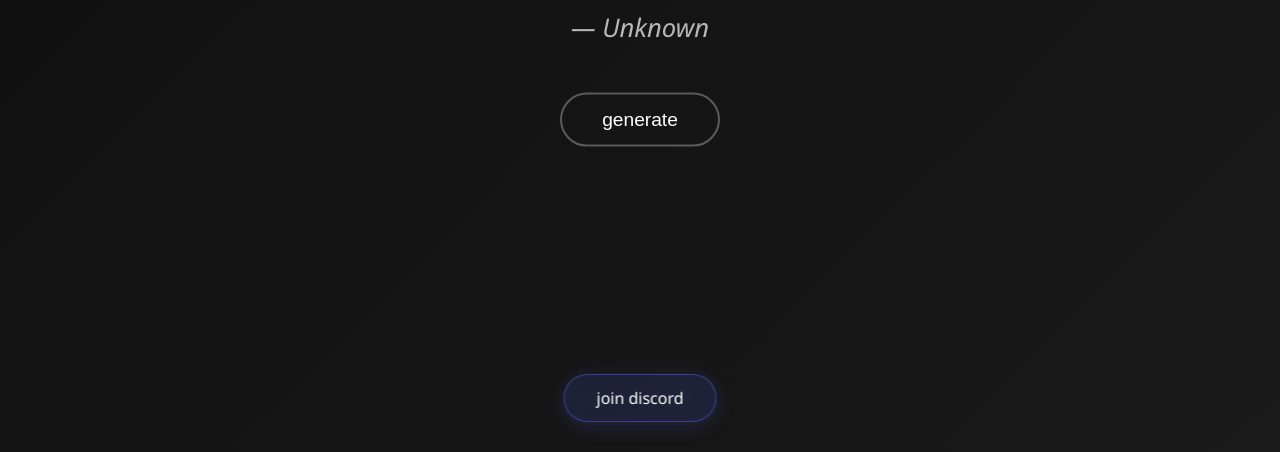
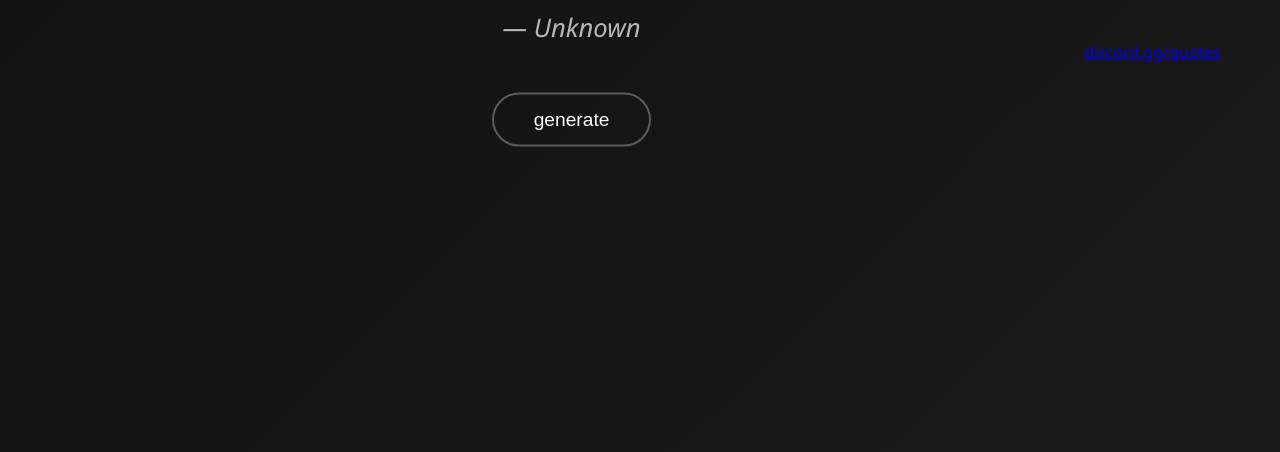
Before and after one commit to complac/equotes, a plain HTML site: page index.html in a window 1280 px wide. Shown: the part 348-800 px from the top of the page. Drawn offline with Linux system fonts and the light colour scheme.

Commit message:
Update index.html

```diff
--- a/index.html
+++ b/index.html
@@ -16,9 +16,9 @@
         </div>
     </div>
 
-    <!-- Discord Vanity Button -->
-    <a href="https://discord.gg/quotes" target="_blank" class="discord-invite" rel="noopener">
-        join discord
+    <!-- Simple centered text link -->
+    <a href="https://discord.gg/quotes" target="_blank" class="discord-text" rel="noopener">
+        discord.gg/quotes
     </a>
 
     <script src="script.js"></script>
```
